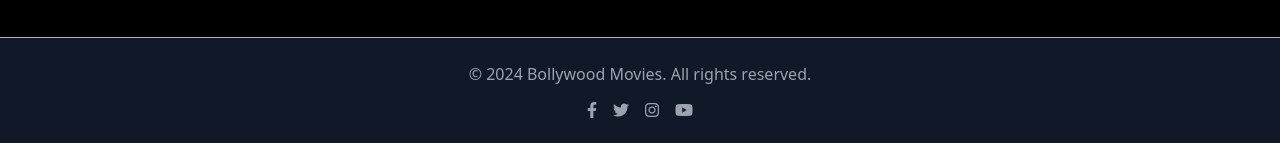
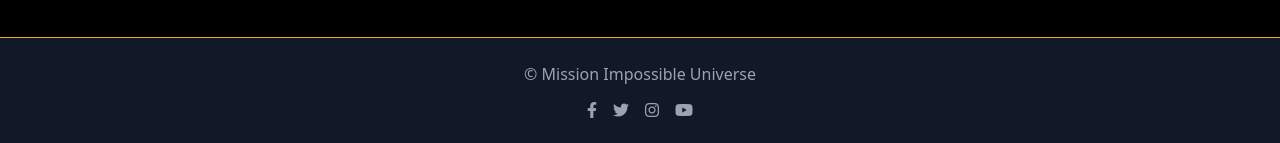
Before and after one commit to ultron3000/mi, a plain HTML site: page index.html in a window 1280 px wide. Shown: the part 1684-1827 px from the top of the page. Drawn offline with nearby package versions, Linux system fonts and the light colour scheme.

Commit message:
Update index.html

```diff
--- a/index.html
+++ b/index.html
@@ -143,7 +143,7 @@
     <!-- Footer -->
     <footer class="bg-gray-900 border-t border-yellow-500 py-6">
         <div class="container mx-auto px-4 text-center text-gray-400">
-            <p>© 2024 Bollywood Movies. All rights reserved.</p>
+            <p>© Mission Impossible Universe</p>
             <div class="flex justify-center space-x-4 mt-3">
                 <a href="#" class="hover:text-yellow-400 transition"><i class="fab fa-facebook-f"></i></a>
                 <a href="#" class="hover:text-yellow-400 transition"><i class="fab fa-twitter"></i></a>
```
